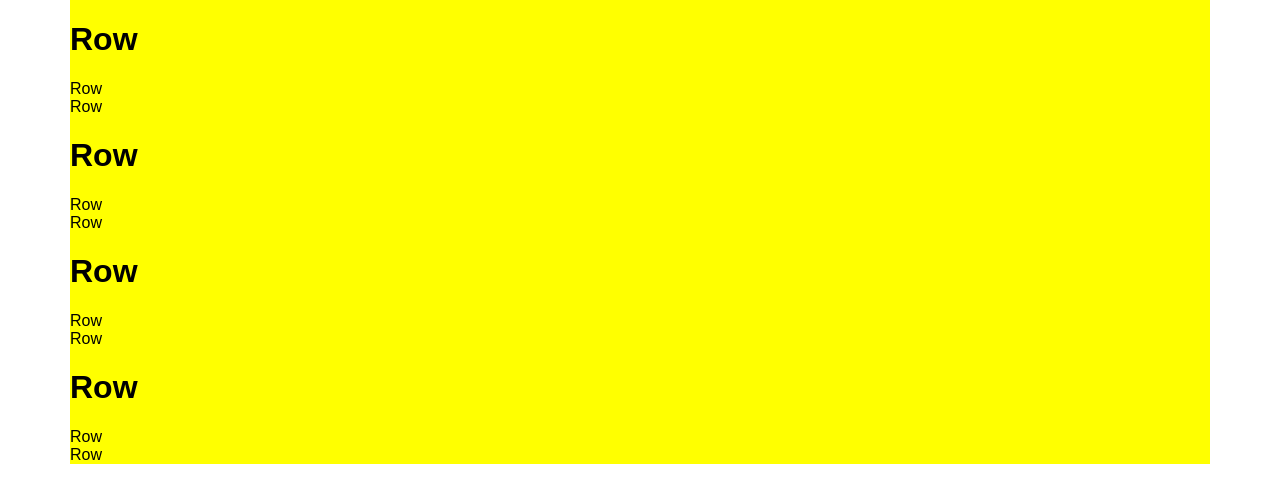
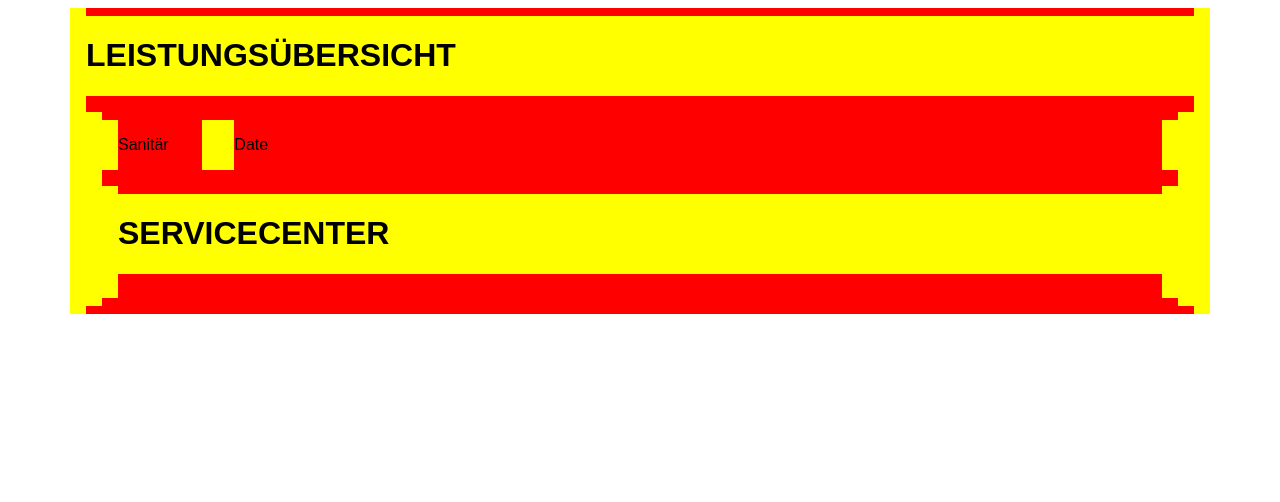
Before and after one commit to dragosgn/react-css-grid, a React (Create React App) app: page / in a window 1280 px wide. Shown: the top 502 px of the page. Built offline with nearby package versions, Linux system fonts and the light colour scheme.

Commit message:
creating grif

```diff
--- a/src/App.js
+++ b/src/App.js
@@ -8,60 +8,90 @@ const Container = styled.div`
   margin-left: auto;
 `
 
-// const Grid = styled.div`
-//   > div {
-//     width: calc(100% / ${props => props.col});
-//     margin-left: 1rem;
-//     :first-child {
-//       margin-left: 0px;
-//     }
-//   }
-//   display: flex;
-//   flex-direction: row;
-// `
-
 const Grid = styled.div`
   width: 100%;
+
 `
 
 const Col = styled.div`
   display: flex;
   flex-direction: column;
   background-color: red;
+  width: calc(100% * (${props => props.col} / 12));
+  margin: 0 1rem 0 1rem;
 `
 
 const Row = styled.div`
   display: flex;
   flex-direction: row;
   background-color: yellow;
+  margin: 0.5rem 0 0.5rem 0;
 `
+
+
+
+const PerfHeader = styled(Row)`
+
+`
+
+const PerfBody = styled(Row)`
+  min-height: 200px;
+`
+
+const PerfFooter = styled(Row)``
+
+const PerformanceComponent = ({title, content}) => {
+  return(
+    <Col col={12}>
+      <PerfHeader>
+        <Col col={4}>{title}</Col>
+        <Col col={4}></Col>
+        <Col col={4}>Date</Col>
+      </PerfHeader>
+      <PerfBody>
+        <Col col={12}>
+          {content}
+        </Col>
+      </PerfBody>
+      <PerfFooter></PerfFooter>
+    </Col>
+  )
+}
 
 class App extends Component {
   render() {
     return (
       <Container>
-        <Grid col={3}>
-          <Col>
-            <Row><h1>Row</h1></Row>
-            <Row>Row</Row>
-            <Row>Row</Row>
+        <Row>
+          <Col col={12}>
+            <Row>
+              <h1>LEISTUNGSÜBERSICHT</h1>
+            </Row>
+            <Row>
+              <Col col={12}>
+                <Row>
+                  <Col col={1}><p>Sanitär</p></Col>
+                  <Col col={11}><p>Date</p></Col>
+                </Row>
+                <Row>
+                  <Col col={12}>
+                    <Row>
+                      <h1>SERVICECENTER</h1>
+                    </Row>
+                    <Row>
+                      <Col col={6}>
+
+                      </Col>
+                      <Col col={6}>
+
+                      </Col>
+                    </Row>
+                  </Col>
+                </Row>
+              </Col>
+            </Row>
           </Col>
-          <Col>
-            <Row><h1>Row</h1></Row>
-            <Row>Row</Row>
-            <Row>Row</Row>
-          </Col>
-          <Col>
-            <Row><h1>Row</h1></Row>
-            <Row>Row</Row>
-            <Row>Row</Row>
-          </Col>
-        </Grid>
-        <Col>
-          <Row><h1>Row</h1></Row>
-          <Row>Row</Row>
-          <Row>Row</Row>
-        </Col>
+        </Row>
       </Container>
     )
   }
```
Also changed, not shown: 1 other file (tests, documents, lock files or other folders).
